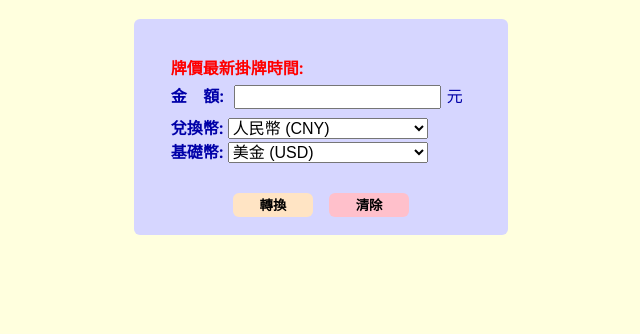
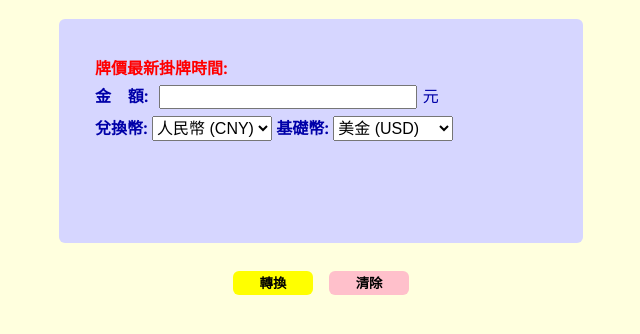
Before and after one commit to peiyi523/django_work, a plain HTML site: page index.html in a window 1280 px wide. Shown: the part 70-404 px from the top of the page, without its empty margins (319-959 px from the left). Drawn offline with Linux system fonts and the light colour scheme.

Commit message:
1.css還沒調整好 2.js完成到取值

```diff
--- a/css/index.css
+++ b/css/index.css
@@ -23,29 +23,35 @@ body {
     margin: 0 auto;
 }
 
+.amount {
+    width: 250px;
+}
+
 #bb {
     text-align: center;
-    margin: 0 auto;
+    margin: 100px auto;
     /* background-color: coral; */
     padding: 6px;
 }
 
 form {
-    width: 350px;
+    width: 500px;
     background-color: #D6D6FF;
     color: #0000A8;
     font-family: Georgia, 'Times New Roman', Times, serif;
     margin: 0 auto;
     padding: 12px;
     border-radius: 6px;
-    text-align: center;
+    text-align: left;
+    height: 200px;
 }
 
 button {
+
     width: 80px;
     border: 0;
     height: 24px;
-    background-color: bisque;
+    background-color: yellow;
     border-radius: 6px;
     margin: 0 6px;
     font-weight: bold;
@@ -71,7 +77,7 @@ label {
 select,
 option {
     /* text-align: center; */
-    width: 200px;
+    width: 120px;
     font-size: 16px;
-
+    height: 25px
 }
--- a/index.html
+++ b/index.html
@@ -16,7 +16,8 @@
                 <label for="time" id="time">牌價最新掛牌時間:</label>
                 <br>
                 <label for="amount">金&nbsp&nbsp&nbsp&nbsp額:</label>
-                <input type="number" name="amount" id="amount">元
+                <span>
+                    <input class="amount" type="number" name="amount" id="amount">元
                     <br>
                     <label for="exchange">兌換幣:</label>
                     <select name="exchange" id="exchange">
@@ -40,22 +41,24 @@
                         <option value="MYR">馬來幣 (MYR)</option>
                         <option value="CNY" selected>人民幣 (CNY)</option>
                     </select>
-                <br>
+
                     <label for="base">基礎幣:</label>
                     <select name="base" id="base">
                         <option value="USD" selected>美金 (USD)</option>
                         <option value="TWD">台幣 (TWD)</option>
                     </select>
+                </span>
                 <br>
             </div>
             <br>
             <div id="bb">
-                <button type="button" id="exchange">轉換</button>
+                <button type="button" id="convert">轉換</button>
                 <button type="button" id="reset">清除</button>
                 <br>
             </div>
         </form>
     </div>
+    <script src="./js/index.js"></script>
 </body>
 
 </html>
@@ -64,4 +67,4 @@
 <!-- 問老師
 1.已經git add和git commit之後才想起可以用.gitignore不控管圖片folder怎麼辦?
 怎麼把已經git的檔案從git移除?
-2.可以把小國旗的圖案加在Select的後方嗎? -->
+-->
--- /dev/null
+++ b/js/index.js
@@ -0,0 +1,17 @@
+const amountEl = document.querySelector("#amount");
+const exchangeEl = document.querySelector("#exchange");
+const baseEl = document.querySelector("#base");
+const convertEl = document.querySelector("#convert")
+
+console.log(convertEl, amountEl, exchangeEl, baseEl);
+
+convertEl.addEventListener("click", convertExchange);
+
+function convertExchange() {
+    let amount = amountEl.value;
+    let exchange = exchangeEl.value;
+    let base = baseEl.value;
+
+    console.log(amount, exchange, base);
+
+}
```
Lines whose indentation alone changed are shown as unchanged.
